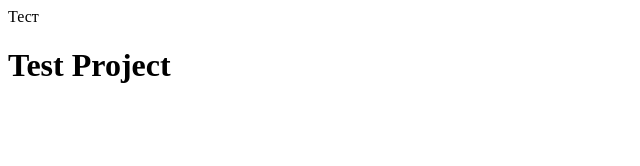
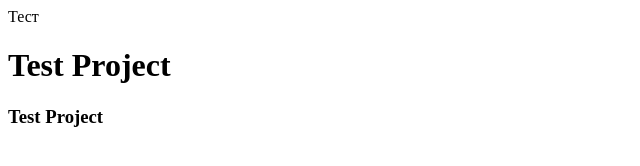
Before and after one commit to timur567/chertykov07-list.ru, a plain HTML site: page index.html in a window 1280 px wide. Shown: the whole page, without its empty margins (0-640 px from the left). Drawn offline with Linux system fonts and the light colour scheme.

Commit message:
Update index.html

```diff
--- a/index.html
+++ b/index.html
@@ -5,5 +5,6 @@
   <head>
     <body>
       <h1>Test Project</h1>
+      <h3>Test Project</h3>
     </body>
   </html>
```
